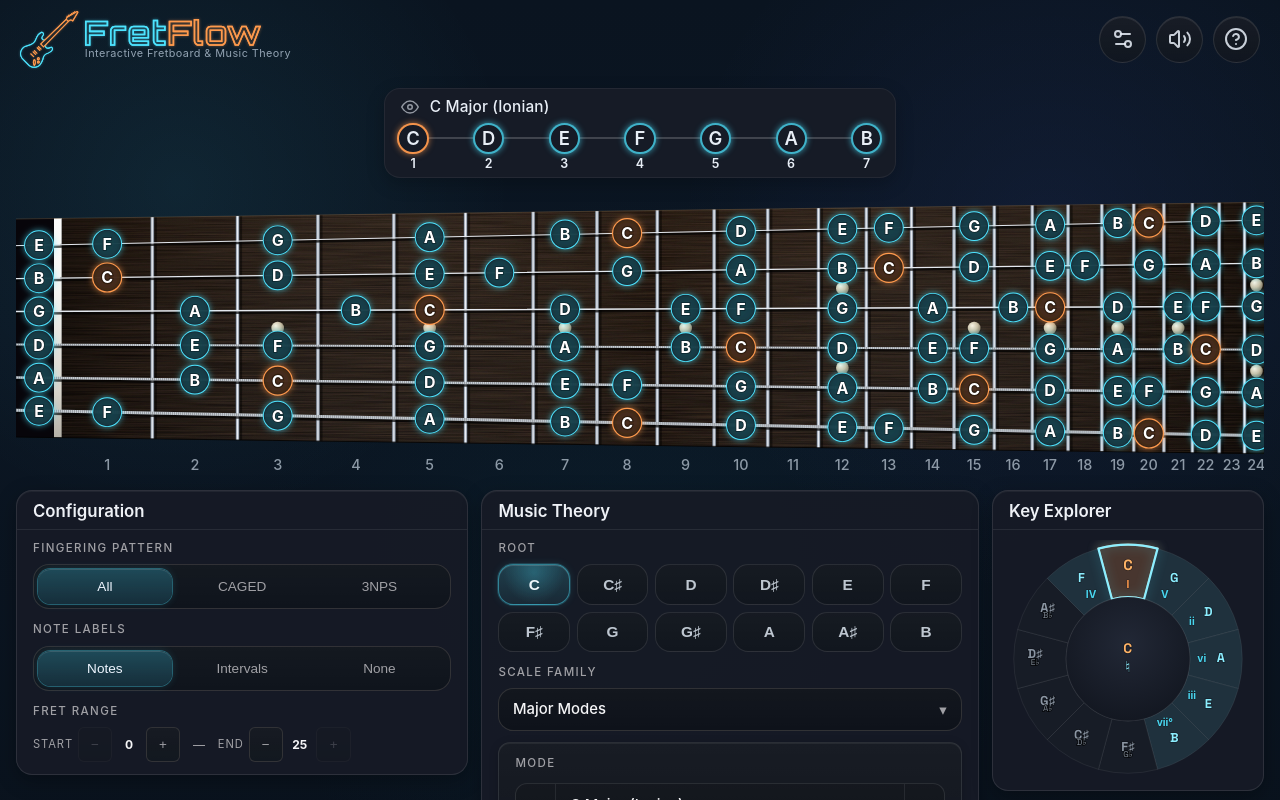
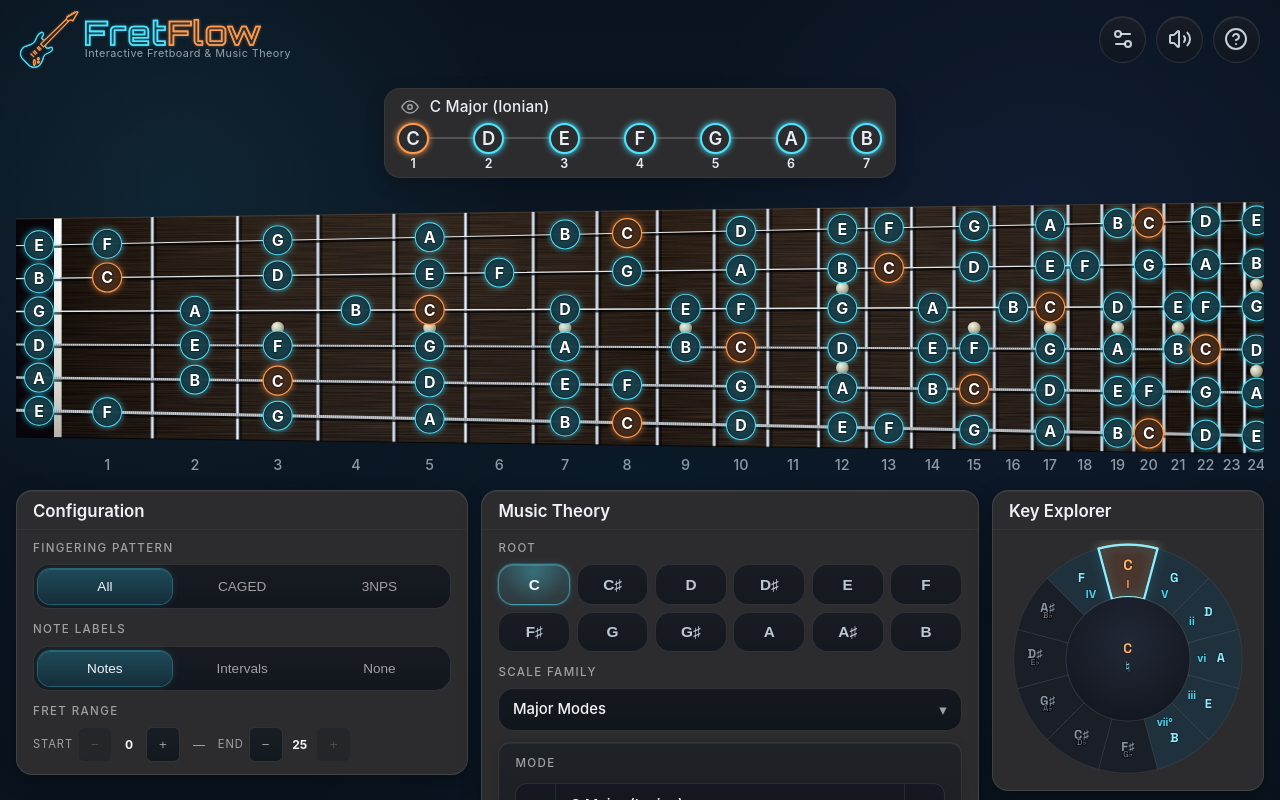
Before and after one commit to iecg/fretboard-app, a React (Vite) app: page / in a window 1280 px wide. Shown: the top 800 px of the page. Built offline with nearby package versions, Linux system fonts and the light colour scheme.

Commit message:
refactor(css): adopt semantic tokens in card & chip components

```diff
--- a/src/components/Card.module.css
+++ b/src/components/Card.module.css
@@ -1,7 +1,7 @@
 /* stylelint-disable selector-pseudo-class-no-unknown */
 .card {
-  background: rgb(22 27 38 / 0.96);
-  border: 1px solid rgb(255 255 255 / 0.1);
+  background: var(--surface-card);
+  border: 1px solid var(--surface-card-border);
   border-radius: var(--radius-card);
   /* Inset top-edge gleam + moderate drop shadow — recedes behind the fretboard hero */
   box-shadow: 0 1px 0 rgb(255 255 255 / 0.05) inset, 0 6px 20px rgb(0 0 0 / 0.28);
@@ -14,7 +14,7 @@
   justify-content: space-between;
   gap: 0.8rem;
   padding: 1.15rem 1.3rem 0.9rem;
-  border-bottom: 1px solid rgb(255 255 255 / 0.08);
+  border-bottom: 1px solid var(--surface-card-header-border);
 }
 
 .card-header-title-row {
--- a/src/components/DegreeChipStrip.module.css
+++ b/src/components/DegreeChipStrip.module.css
@@ -3,10 +3,10 @@
   --chip-size: clamp(2.15rem, 3.4vw, 2.5rem);
   --chip-half: calc(var(--chip-size) / 2);
   /* Opaque fill so chips mask the connector line (matches Card bg visually). */
-  --strip-fill: rgb(22 27 38);
+  --strip-fill: var(--surface-card);
   /* Glow shadows — match FretboardSVG feDropShadow filters. */
-  --chip-glow-cyan:   0 0 6px rgb(77 228 255 / 0.65);
-  --chip-glow-orange: 0 0 6px rgb(255 154 77 / 0.65);
+  --chip-glow-cyan:   0 0 6px var(--neon-cyan);
+  --chip-glow-orange: 0 0 6px var(--neon-orange);
   /* drop-shadow for hexagons — box-shadow is clipped by clip-path. */
   --chip-glow-violet: drop-shadow(0 0 5px rgb(167 139 250 / 0.75));
   --chip-border-width: 2px;
@@ -135,13 +135,13 @@
 }
 
 .degree-chip-item[data-in-scale='true'] .degree-chip {
-  border-color: rgb(77 228 255 / 0.75);
+  border-color: var(--chip-border-active);
   box-shadow: var(--chip-glow-cyan);
   opacity: 1;
 }
 
 .degree-chip-item[data-is-tonic='true'] .degree-chip {
-  border-color: rgb(255 154 77 / 0.95);
+  border-color: var(--chip-border-tonic);
   box-shadow: var(--chip-glow-orange);
   opacity: 1;
 }
@@ -243,7 +243,7 @@
 
 .degree-chip-strip.degree-chip-strip--compact .degree-chip-strip-header {
   font-size: 0.72rem;
-  color: rgb(255 255 255 / 0.45);
+  color: var(--chip-text-inactive);
 }
 
 .degree-chip-strip.degree-chip-strip--compact .degree-chip-note {
```
